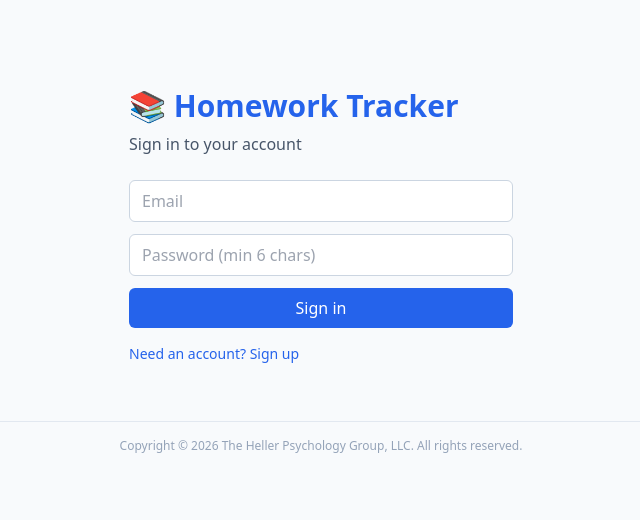
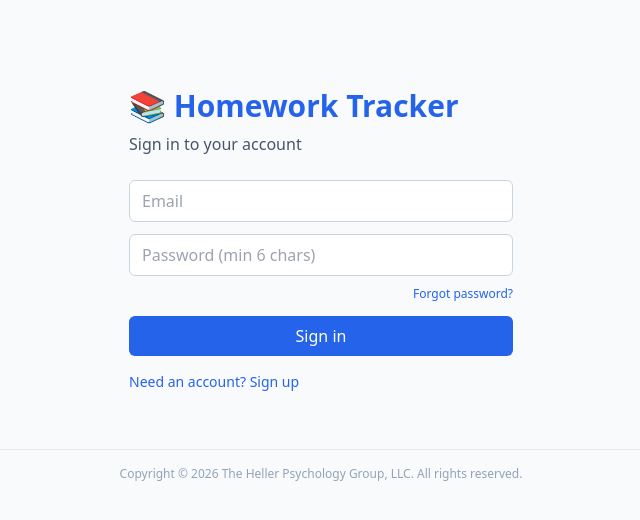
Before and after one commit to CareyH554400/homework-hero, a Next.js app: page /login in a window 1280 px wide. Shown: the top 520 px of the page, without its empty margins (319-959 px from the left). Built offline with nearby package versions, Linux system fonts and the light colour scheme; no server answers.

Commit message:
Add password reset flow

```diff
--- a/app/login/page.tsx
+++ b/app/login/page.tsx
@@ -66,8 +66,15 @@ export default function LoginPage() {
       <form onSubmit={submit} className="space-y-3">
         <input type="email" required placeholder="Email" value={email} onChange={(e) => setEmail(e.target.value)}
           className="w-full border border-slate-300 rounded-md px-3 py-2" />
-        <input type="password" required placeholder="Password (min 6 chars)" value={password} onChange={(e) => setPassword(e.target.value)}
-          className="w-full border border-slate-300 rounded-md px-3 py-2" />
+        <div className="space-y-1">
+          <input type="password" required placeholder="Password (min 6 chars)" value={password} onChange={(e) => setPassword(e.target.value)}
+            className="w-full border border-slate-300 rounded-md px-3 py-2" />
+          {mode === "signin" && (
+            <div className="text-right">
+              <a href="/forgot-password" className="text-xs text-blue-600 hover:underline">Forgot password?</a>
+            </div>
+          )}
+        </div>
         {mode === "signup" && (
           <label className="flex items-start gap-2 text-sm text-slate-600 cursor-pointer">
             <input
```
